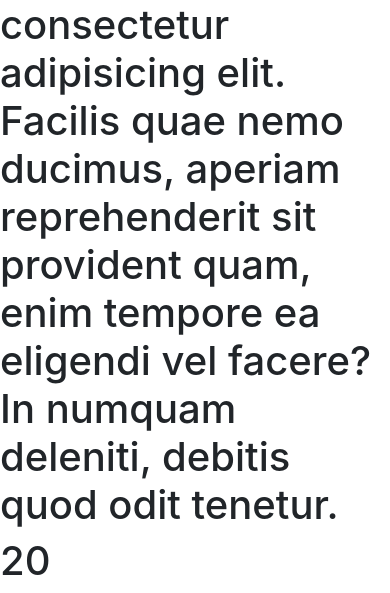
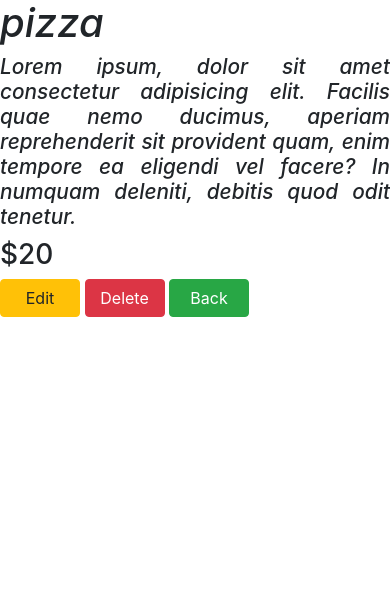
Before and after one commit to pawanchavan3/Django_Pchavan, a Django app: page /food/detail/1/ in a window 390 px wide. Shown: the part 313-906 px from the top of the page. After the commit the page ends 630 px from the top, so only its background shows below. Run offline with Django 3.2, Linux system fonts and the light colour scheme; data comes from the database, SQL or seed files in the repository.

Commit message:
commit:31

```diff
--- a/mysite/food/templates/food/detail.html
+++ b/mysite/food/templates/food/detail.html
@@ -8,9 +8,62 @@
     <title>Document</title>
 </head>
 <body>
-    <h1>{{ item.item_name }}</h1>
-    <h1>{{ item.item_desc }}</h1>
-    <h1>{{ item.item_price }}</h1>
+        <div class="row">
+            <div class="col-md-2 offset-md-1">
+                <img height="150px"
+                     width="250px"
+                     class="card"
+                     src="{{ item.item_image }}">
+            </div>
+
+            <div class="col-md-4 offset-md-1">
+                <h1
+                    style="
+                        font-style: italic;">
+                    {{ item.item_name }}
+                </h1>
+
+                <h2
+                style="
+                        font-style: italic;
+                        font-size: 1.3rem;
+                        text-align: justify;">
+                    {{ item.item_desc }}
+                </h2>
+
+                <h3>
+                    ${{ item.item_price}}
+                </h3>
+            </div>
+
+            <div class="col-md-3 offset-md-1">
+                <a
+                    href=""
+                    style="width: 80px;"
+                    class="btn btn-warning"
+                >
+                Edit
+                </a>
+
+                <a
+                href=""
+                style="width: 80px;"
+                class="btn btn-danger"
+                >
+                Delete
+                </a>
+
+                <a
+                href=""
+                style="width: 80px"
+                class="btn btn-success">
+                Back
+                </a>
+            </div>
+
+        </div>
+
+
     {% endblock %}
 </body>
 </html>
```
